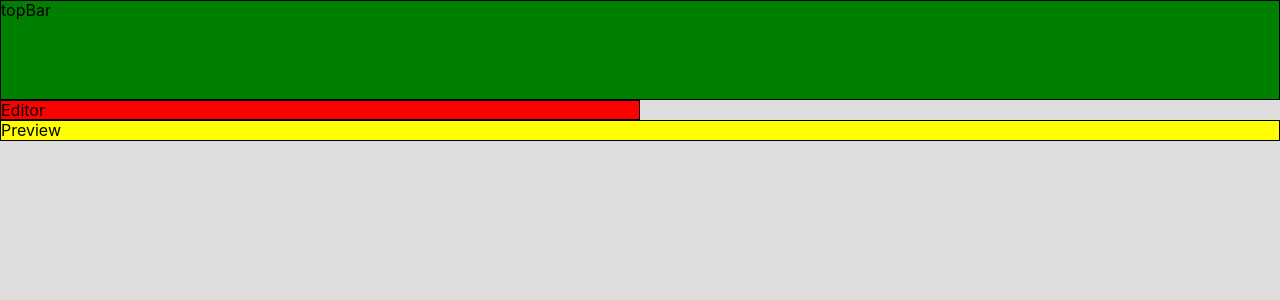
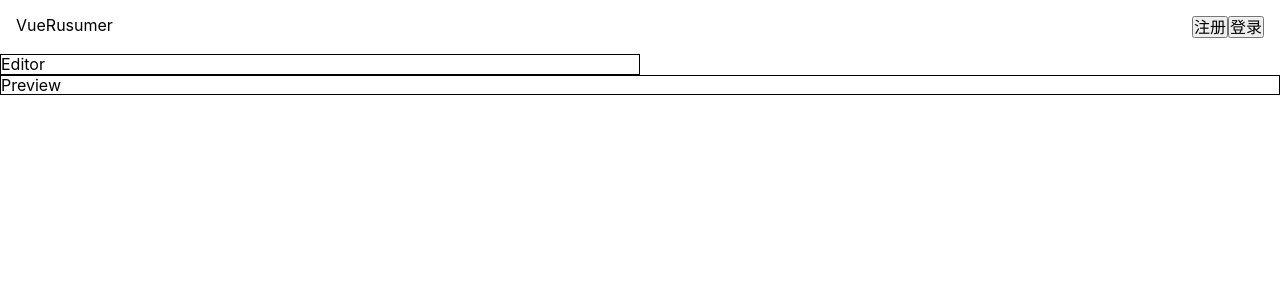
Before and after one commit to o0Chivas0o/vue, a Vue app in the folder resumeMaker/vue-resumer/: page / in a window 1280 px wide. Shown: the top 300 px of the page. Built offline with nearby package versions, Linux system fonts and the light colour scheme.

Commit message:
页面分为三块 引入element-ui

```diff
--- a/resumeMaker/vue-resumer/package.json
+++ b/resumeMaker/vue-resumer/package.json
@@ -10,6 +10,7 @@
     "build": "node build/build.js"
   },
   "dependencies": {
+    "element-ui": "^2.2.0",
     "normalize.css": "^8.0.0",
     "vue": "^2.5.2"
   },
--- a/resumeMaker/vue-resumer/src/App.vue
+++ b/resumeMaker/vue-resumer/src/App.vue
@@ -27,16 +27,19 @@
     height: 100vh;
     display: flex;
     flex-direction: column;
-    background: #DDDDDD;
   }
+
   main {
     display: flex;
     flex: 1;
+
   .editor {
     width: 40em;
   }
+
   .preview {
     flex: 1;
   }
+
   }
 </style>
--- a/resumeMaker/vue-resumer/src/components/Editor.vue
+++ b/resumeMaker/vue-resumer/src/components/Editor.vue
@@ -1,7 +1,7 @@
 <template>
-<div>
-  Editor
-</div>
+  <div>
+    Editor
+  </div>
 </template>
 
 <script>
@@ -11,8 +11,7 @@
 </script>
 
 <style scoped>
-div{
-  border:1px solid;
-  background: red;
-}
+  div {
+    border: 1px solid;
+  }
 </style>
--- a/resumeMaker/vue-resumer/src/components/Preview.vue
+++ b/resumeMaker/vue-resumer/src/components/Preview.vue
@@ -1,7 +1,7 @@
 <template>
-<div>
-  Preview
-</div>
+  <div>
+    Preview
+  </div>
 </template>
 
 <script>
@@ -11,8 +11,7 @@
 </script>
 
 <style scoped>
-div{
-  border: 1px solid;
-  background: yellow;
-}
+  div {
+    border: 1px solid;
+  }
 </style>
--- a/resumeMaker/vue-resumer/src/components/TopBar.vue
+++ b/resumeMaker/vue-resumer/src/components/TopBar.vue
@@ -1,7 +1,13 @@
 <template>
-<div>
-  topBar
-</div>
+  <div id="topBar">
+    <div class="logo">
+    VueRusumer
+    </div>
+    <div class="actions">
+      <button>注册</button>
+      <button>登录</button>
+    </div>
+  </div>
 </template>
 
 <script>
@@ -10,10 +16,10 @@
   }
 </script>
 
-<style scoped>
-div{
-  border:1px solid;
-  background: green;
-  height: 100px;
-}
+<style lang="scss">
+  #topBar{
+    display: flex;
+    justify-content: space-between;
+    padding: 16px;
+  }
 </style>
```
Also changed, not shown: resumeMaker/vue-resumer/src/assets/reset.scss (line endings or trailing spaces), 1 other file (tests, documents, lock files or other folders). Lines whose indentation alone changed are shown as unchanged.
